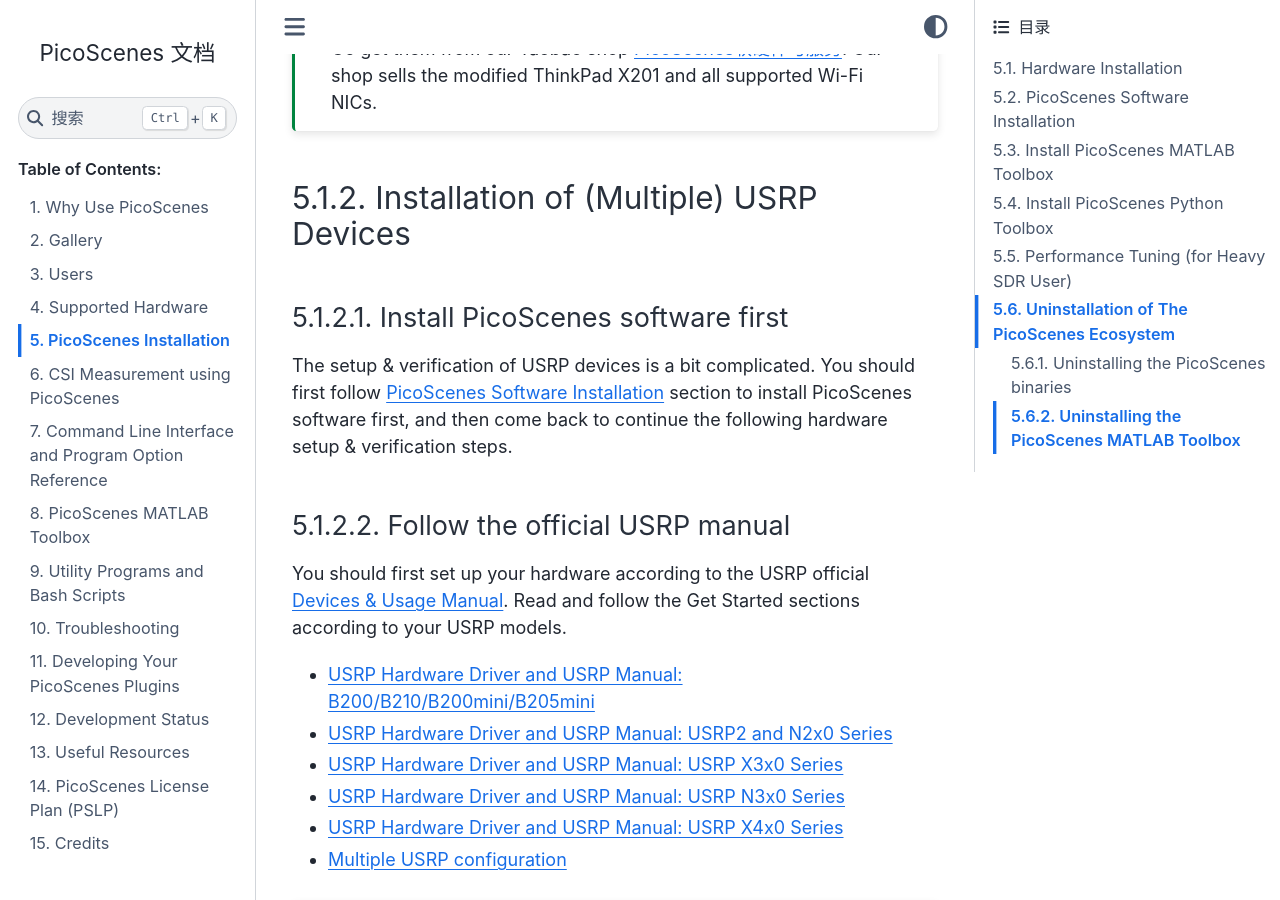
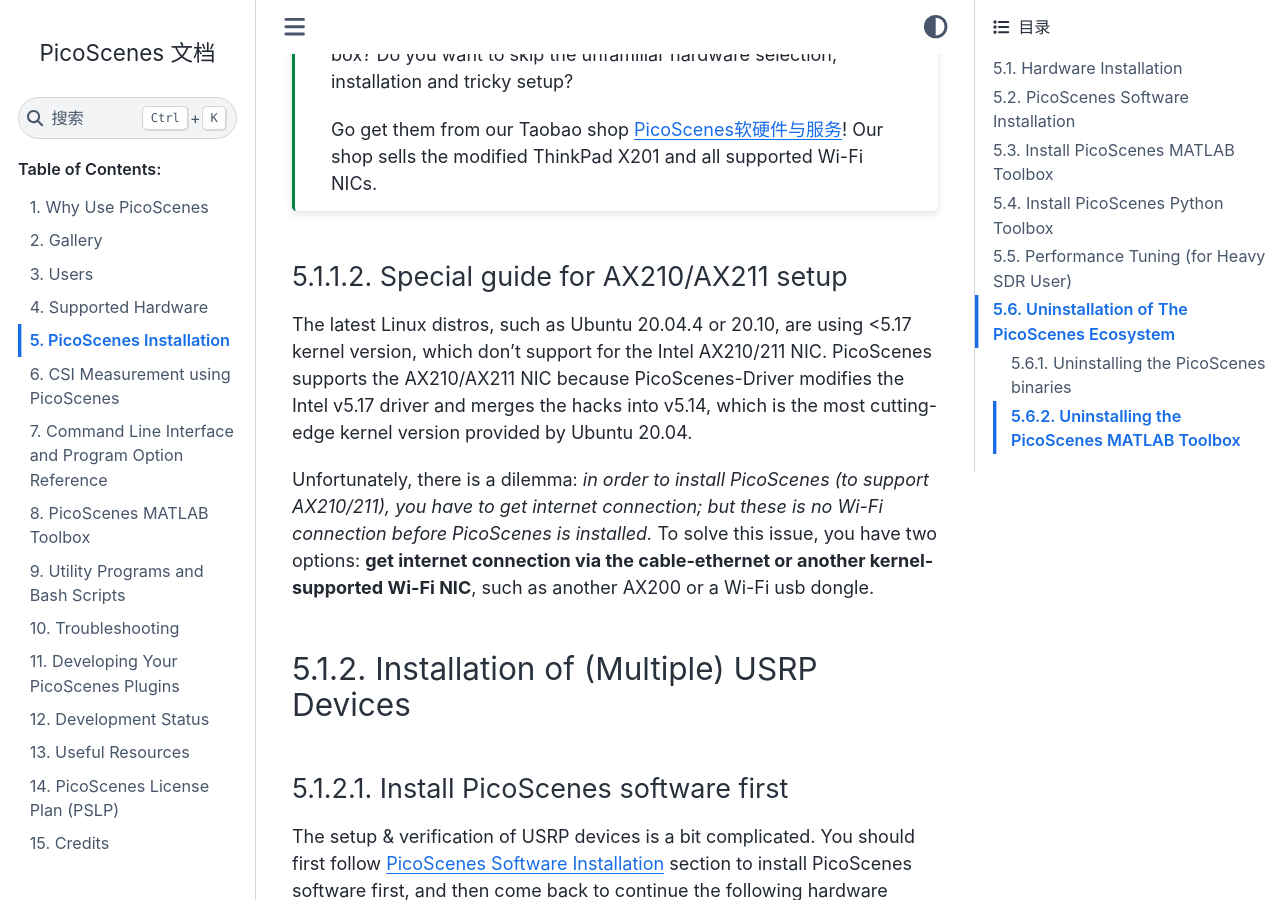
Before and after one commit to wifisensing/PicoScenes-Manual, a Sphinx documentation site: the page built from source/installation.rst, in a window 1280 px wide and 900 px high, scrolled down 2341 px. Built offline with Sphinx 7.4.7 and the Sphinx Book theme 1.1.4, drawn with Linux system fonts in a browser that asks for light colours; some of the changed text lies outside the part shown.

Commit message:
Add a subsubsection "Special guide for AX210/AX211 setup" in Installation part

```diff
--- a/source/index.rst
+++ b/source/index.rst
@@ -37,10 +37,11 @@
 News!
 ======
 
+- Apr. 19, 2022 Add a subsection :ref:`ax210_setup` in :doc:`/installation`.
 - Apr. 16, 2022 Add "-preset" and "--list-presets" options. "--preset <PresetName>" option provides shortcuts to specify SDR or NIC frontends to work with 40/80/160-Channel, VHT/HESU format, and LDBC/BCC coding. For example, "--preset TX_CBW_160_HESU" is a shortcut to "--rate 200e6 --tx-resample-ratio 1.25 --cbw 160 --format hesu --coding ldpc". The complete list of the predefined presets can be queried by "--list-presets" option.
 - Apr. 7, 2022 `PicoScenes now officially supports HackRF One <https://zpj.io/picoscenes-supports-hackrf/>`_, the most cost-efficient Wi-Fi sensing-ready SDR!
 - Feb. 19, 2022 PicoScenes License Plan (PSLP) upgraded to v0.2.1, see :doc:`License` for more details.
-- Feb. 10, 2022 `PicoScenes adds Tx Signal Precoding API. <https://zpj.io/picoscenes-supports-signal-precoding/>`_.
+- Feb. 10, 2022 `PicoScenes adds Tx Signal Precoding API <https://zpj.io/picoscenes-supports-signal-precoding/>`_.
 - Dec. 12, 2021 PicoScenes MATLAB Toolbox is now open-sourced through its independent git repo `PicoScenes MATLAB Toolbox Core <https://gitlab.com/wifisensing/PicoScenes-MATLAB-Toolbox-Core>`_.
 - Nov. 9, 2021 PicoScenes now supports the Packet injection and CSI measurement in the 6 GHz band. `Wi-Fi sensing enters the 802.11ax + 6GHz era! <https://zpj.io/wifi-sensing-in-the-6-ghz-band_eng/>`_
 
--- a/source/installation.rst
+++ b/source/installation.rst
@@ -12,6 +12,9 @@
 
 Installation of (Multiple) Commercial Wi-Fi NICs
 +++++++++++++++++++++++++++++++++++++++++++++++++++++
+
+Hardware setup
+~~~~~~~~~~~~~~~~~~~~~~~~~~~~~~~~~~~
 
 We recommend four multi-NIC installation methods.
 
@@ -51,6 +54,18 @@
     Do you want to access the research-ready hardware out of the box?  Do you want to skip the unfamiliar hardware selection, installation and tricky setup?
 
     Go get them from our Taobao shop `PicoScenes软硬件与服务 <https://shop235693252.taobao.com/>`_! Our shop sells the modified ThinkPad X201 and all supported Wi-Fi NICs.
+
+
+.. _ax210_setup:
+
+Special guide for AX210/AX211 setup
+~~~~~~~~~~~~~~~~~~~~~~~~~~~~~~~~~~~~~~~~~~~~~~~~~~~~~~~~~~~~~~
+
+The latest Linux distros, such as Ubuntu 20.04.4 or 20.10, are using <5.17 kernel version, which don't support for the Intel AX210/211 NIC.
+PicoScenes supports the AX210/AX211 NIC because PicoScenes-Driver modifies the Intel v5.17 driver and merges the hacks into v5.14, which is the most cutting-edge kernel version provided by Ubuntu 20.04.
+
+Unfortunately, there is a dilemma: *in order to install PicoScenes (to support AX210/211), you have to get internet connection; but these is no Wi-Fi connection before PicoScenes is installed.*
+To solve this issue, you have two options: **get internet connection via the cable-ethernet or another kernel-supported Wi-Fi NIC**, such as another AX200 or a Wi-Fi usb dongle.
 
 Installation of (Multiple) USRP Devices
 ++++++++++++++++++++++++++++++++++++++++++++++++
```
